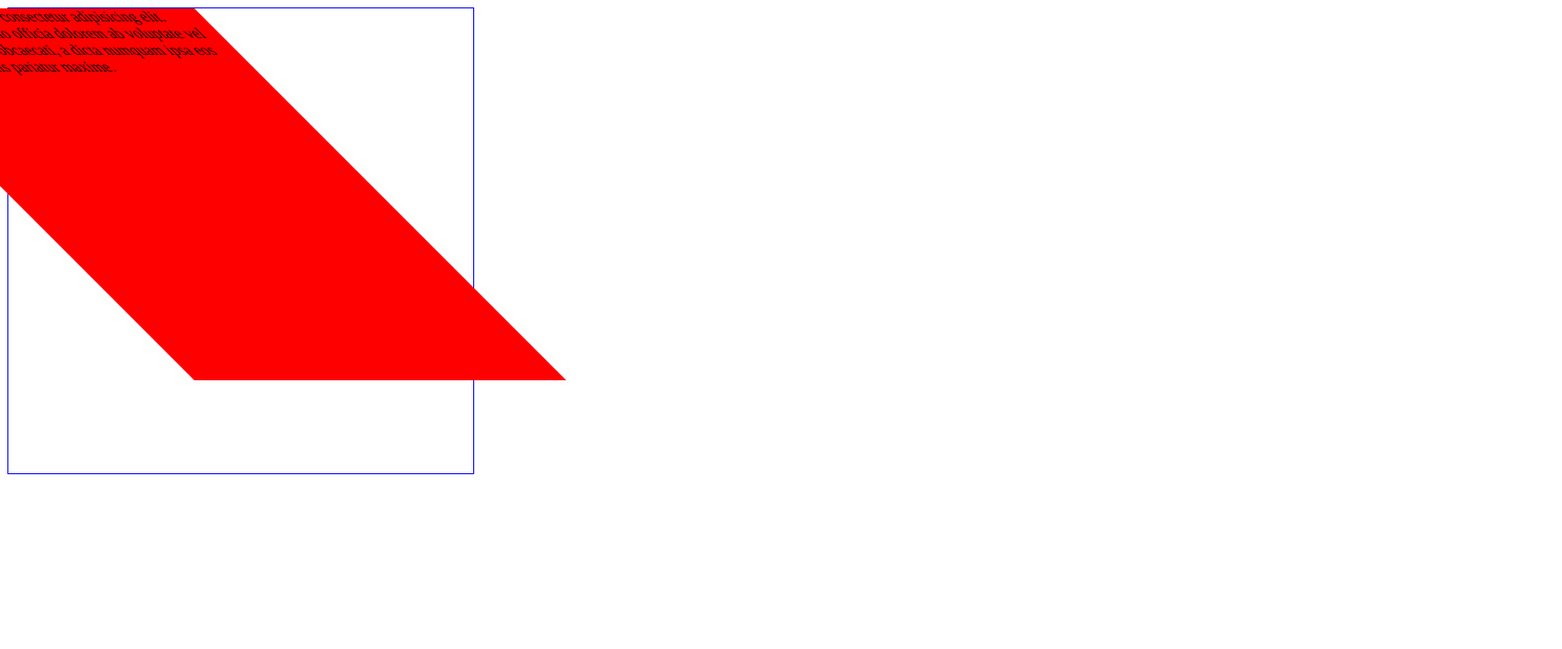
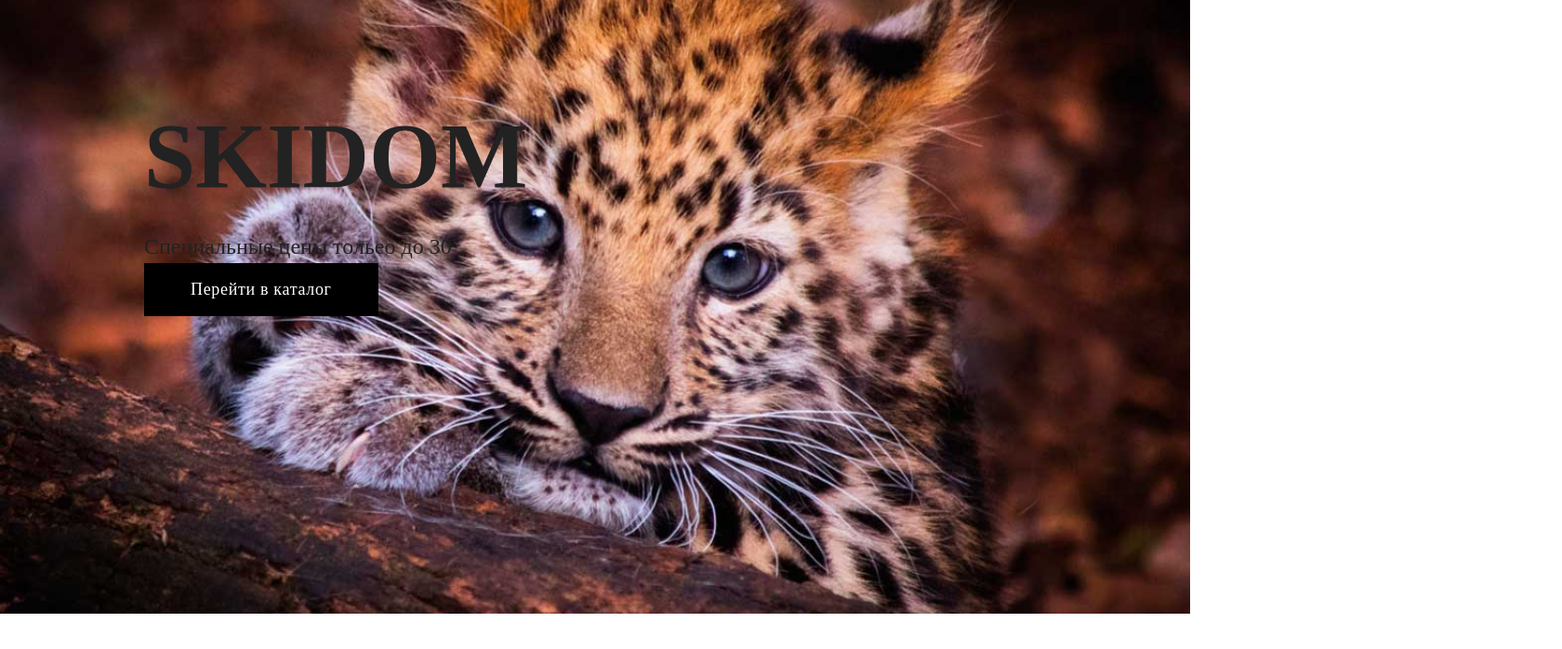
Before and after one commit to Anton-web13/TMS-Frontend, a plain HTML site: page index.html in a window 1280 px wide. Shown: the whole page at 93% size, 1680 px wide, since content can reach past the window. Drawn offline with Linux system fonts and the light colour scheme.

Commit message:
Unterricht 7 Part 2

```diff
--- a/CSS/styles.css
+++ b/CSS/styles.css
@@ -1,37 +1,48 @@
-/* h1 {
-    display: none;
-    text-shadow: 5px 5px 10px red;
-    opacity: 0.5;
-} */
-
-/* .photo {
-    width: 500px;
-    height: 400px;
+.container {
+    width: 1680px;
+    margin: 0 auto;
 }
 
-img {
-    width: 100%;
-    height: 100%;
-    border: 5px solid red;
-    object-fit: contain;
-    object-fit: cover;
-} */
-
-.container {
-    width: 500px;
-    height: 500px;
-    border: 1px solid blue;
+.main_btn {
+    background-color: black;
+    color: #FFFFFF;
+    display: inline-block;
+    justify-content: center;
+    align-items: center;
+    letter-spacing: 0.0375em;
+    font-size: 18px;
+    text-decoration: none;
+    padding: 15px 50px;
+    line-height: inherit;
+    line-height: 150%;
 }
 
-.block {
-    width: 400px;
-    height: 400px;
-    background-color: red;
-    /* margin-top: 50%;
-    margin-left: 50%; */
-    transform: translate(-50%, -50%);
-    transform: rotate(45deg);
-    transform: scale(-1, 1);
-    transform: scale(-1);
-    transform: skew(45deg);
+.main_btn:hover {
+    background-color: bisque;
 }
+
+.main {
+    background: url(/img/leopard.jpg) no-repeat center center / cover;
+    padding: 90px 0 320px 0;
+}
+
+.main__offer {
+    margin-left: 155px;
+    line-height: 150%;
+}
+
+.main__offer h1 {
+    font-weight: 600;
+    font-size: 99px;
+    /* line-height: 150%; */
+}
+
+.main__offer p {
+    font-size: 24px;
+    line-height: 150%;
+}
+
+.main__offer .main__btn {
+    margin-top: 45px;
+    /* line-height: 150%; */
+}
--- a/index.html
+++ b/index.html
@@ -6,33 +6,36 @@
     <meta name="viewport" content="width=device-width, initial-scale=1.0">
     <title>Document</title>
     <link rel="stylesheet" href="https://fonts.googleapis.com/css?family=Rubik&display=swap" class="href">
-    <!-- <link rel="stylesheet" href="CSS/reset.css" class="href"> -->
+    <link rel="stylesheet" href="CSS/reset.css" class="href">
     <link href="https://fonts.googleapis.com/css2?family=Roboto:wght@400;700&display=swap" rel="stylesheet">
     <link rel="stylesheet" href="CSS/styles.css" class="href">
-    <!-- <link rel="stylesheet" href="CSS/normalize.css" class="href"> -->
+    <link rel="stylesheet" href="CSS/normalize.css" class="href">
     <style>
 
     </style>
 </head>
 <body>
+    <header class="header">
+        <div class="header__top">
+            <div class="container">
 
-    <!-- <h1>Hello World</h1>
-    <h2>Hello World</h2> -->
+            </div>
+        </div>
+        <div class="header__bottom">
+            <div class="container">
 
-    <!-- <img src="img/depositphotos.jpg" alt="lalalala" width="100" height="100"> -->
-    <!-- <img src="img/depositphotos.jpg" alt="lalalala">
-
-    <picture>
-        <source src="img/depositphotos.jpg">
-        <img src="img/landscape.jpg" alt="">
-    </picture> -->
-
-
-    <div class="container">
-        <div class="block">Lorem ipsum dolor sit amet consectetur adipisicing elit. Earum, eius doloribus odio officia dolorem ab voluptate vel soluta error provident obcaecati, a dicta numquam ipsa eos excepturi perspiciatis pariatur maxime.</div>
-    </div>
-
-
+            </div>
+        </div>
+    </header>
+    <section class="main">
+        <div class="container">
+            <div class="main__offer">
+                <h1>SKIDOM</h1>
+                <p>Специальные цены тольео до 30</p>
+                <a href="#" class="main_btn">Перейти в каталог</a>
+            </div>
+        </div>
+    </section>
 
 </body>
 </html>
```
